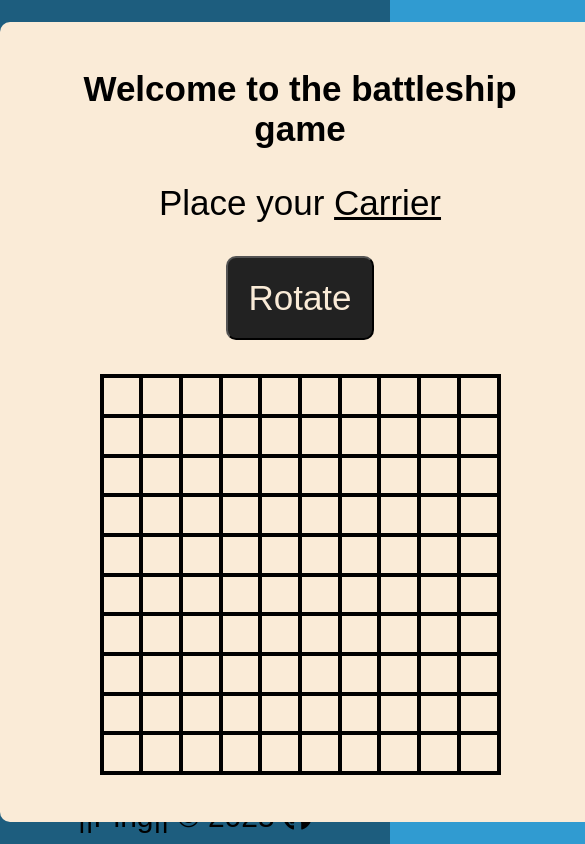
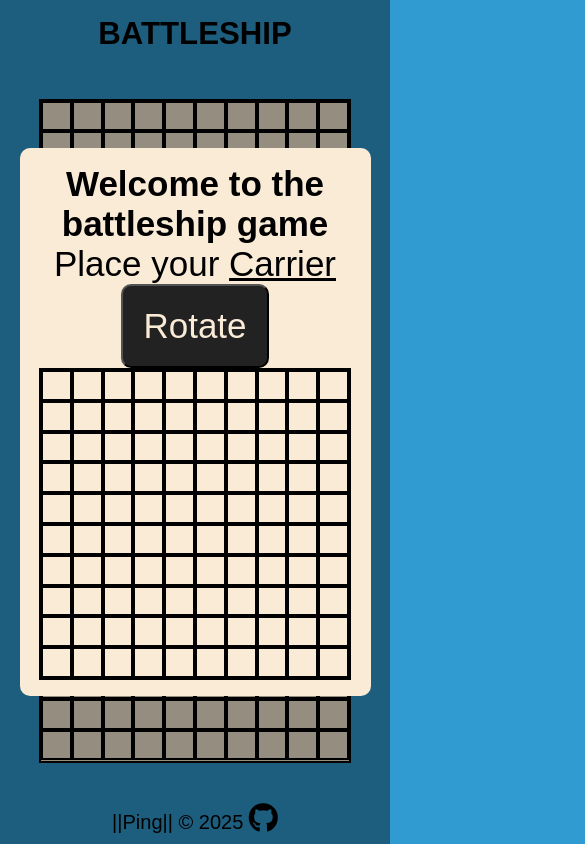
Before and after one commit to llpingll/battleship, a website with bundled scripts: page src/index.html in a window 390 px wide. Shown: the top 844 px of the page, 585 px wide, since content can reach past the window. Built offline with nearby package versions, Linux system fonts and the light colour scheme.

Commit message:
Add reponsivness overrides to CSS for mobile view

```diff
--- a/src/style.css
+++ b/src/style.css
@@ -195,4 +195,20 @@ footer {
 
 .fa-github:hover {
     transform: rotate(360deg) scale(1.2);
+}/* Responsive overrides */
+:root { --max-grid: 401px; --grid-size: min(80vw, var(--max-grid)); }
+.grid { width: var(--grid-size); height: var(--grid-size); margin: 20px 0; }
+h1 { font-size: clamp(28px, 8vw, 120px); margin: 16px 0; }
+.modal { font-size: clamp(18px, 5vw, 45px); align-items: center; }
+.modal-container.start, .modal-container.end { width: min(90vw, 600px); padding: 20px; height: auto; }
+.modal-container.start { height: auto; }
+.modal-container.start > :first-child { width: auto; }
+.cell { width: 100%; height: 100%; }
+.cell-hover { position: absolute; top: 0; left: 0; }
+.cell-hover:hover { width: 100%; height: 100%; }
+@media (max-width: 700px) {
+  main { flex-direction: column; gap: 20px; padding: 0 10px; }
+  main .grid { margin: 10px auto; }
+  footer { font-size: 20px; }
+  .modal-container.start, .modal-container.end { padding: 16px; }
 }
```
Also changed, not shown: 1 other file.
